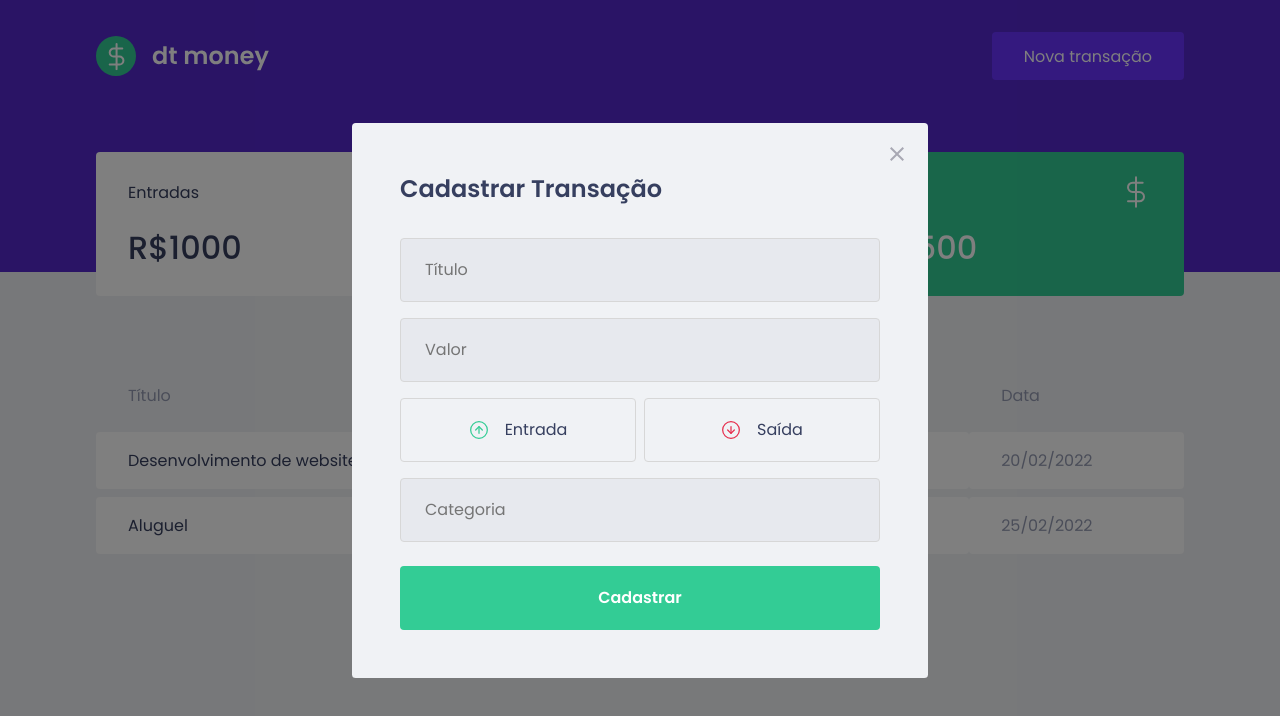
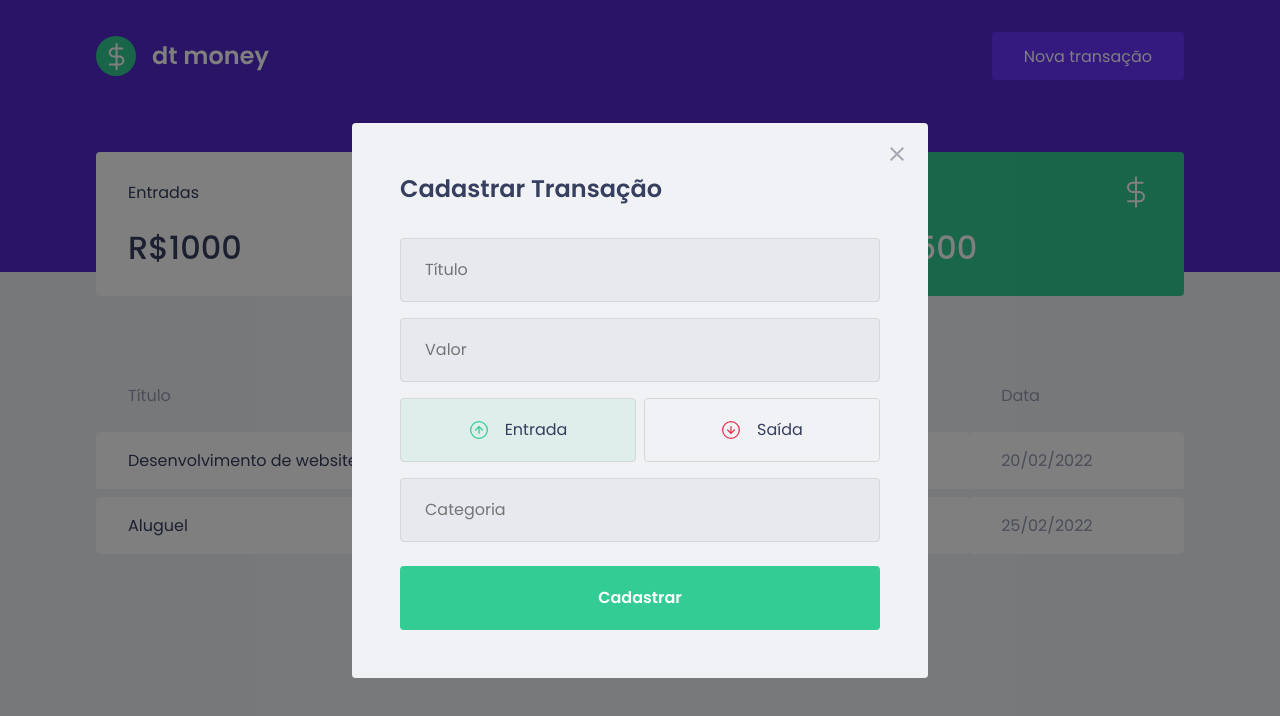
Before and after one commit to GabrielMatoss/DTmoney, a React (Create React App) app: page / in a window 1280 px wide. Both pictures are taken after a click on the button "Nova transação". Shown: the top 716 px of the page. Built offline with nearby package versions, Linux system fonts and the light colour scheme; no server answers; what miragejs would draw is missing.

Commit message:
estilizando botoes

```diff
--- a/src/components/NewTransactionsModal/index.tsx
+++ b/src/components/NewTransactionsModal/index.tsx
@@ -2,14 +2,18 @@
 import closeImg from "../../assets/close.svg";
 import outcomeImg from "../../assets/outcome.svg";
 import incomeImg from "../../assets/income.svg";
-import { Container, TransactionTypeContainer } from "./styles";
 
+import { useState } from "react";
+
+import { Container, TransactionTypeContainer, RadioBox } from "./styles";
 interface NewTransactionsModalProps {
     isOpen: boolean;
     onRequestClose: () => void;
 }
 
 export function NewTransactionsModal({ isOpen, onRequestClose }: NewTransactionsModalProps){
+  const [type, setType] = useState("deposit");
+
     return(
         <Modal
         isOpen={isOpen}
@@ -29,15 +33,25 @@
          <input type="number" placeholder="Valor"/>
 
          <TransactionTypeContainer>
-          <button type="button">
+          <RadioBox
+          type="button"
+          onClick={() => setType("deposit")}
+          isActive={type === "deposit"}
+          activeColor="green"
+          >
             <img src={incomeImg} alt="Entrada" />
             <span>Entrada</span>
-          </button>
+          </RadioBox>
 
-          <button type="button">
+          <RadioBox
+          type="button"
+          onClick={() => setType("withdraw")}
+          isActive={type === "withdraw"}
+          activeColor="red"
+          >
             <img src={outcomeImg} alt="Saída" />
             <span>Saída</span>
-          </button>
+          </RadioBox>
          </TransactionTypeContainer>
 
          <input placeholder="Categoria"/>
--- a/src/components/NewTransactionsModal/styles.ts
+++ b/src/components/NewTransactionsModal/styles.ts
@@ -1,5 +1,5 @@
 import styled from "styled-components";
-import { darken } from "polished";
+import { darken, transparentize } from "polished";
 
 export const Container = styled.form`
     h2{
@@ -54,13 +54,25 @@
     display: grid;
     grid-template-columns: 1fr 1fr;
     gap: 0.5rem;
+`
 
-    button{
+interface RadioBoxProps{
+    isActive: boolean;
+    activeColor: "green" | "red";
+}
+
+
+const colors = {
+    green: "#33CC95",
+    red: "#E52E4D"
+}
+
+export const RadioBox = styled.button<RadioBoxProps>`
         height: 4rem;
         border: 1px solid #d7d7d7;
         border-radius: 0.25rem;
 
-        background: transparent;
+        background: ${(props) => props.isActive ? transparentize(0.9, colors[props.activeColor]) : "transparent" };
 
         display: flex;
         align-items: center;
@@ -83,5 +95,6 @@
             font-size: 1rem;
             color: var(--text-title);
         }
-    }
+
+
 `
```
